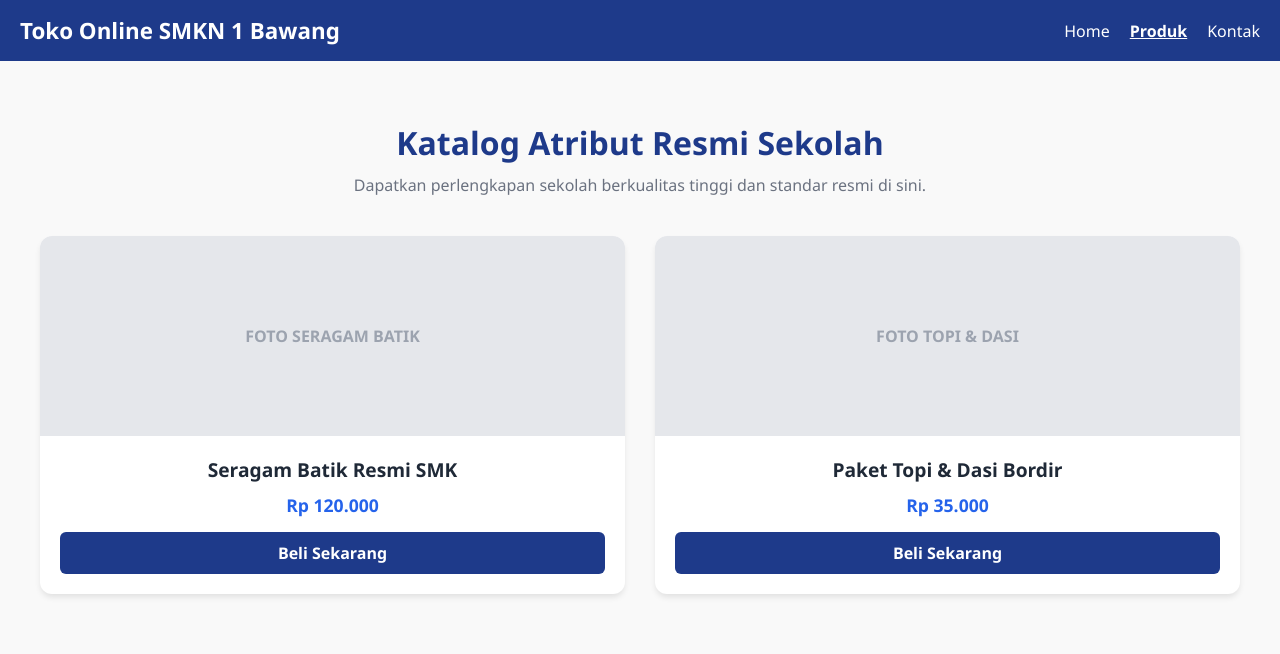
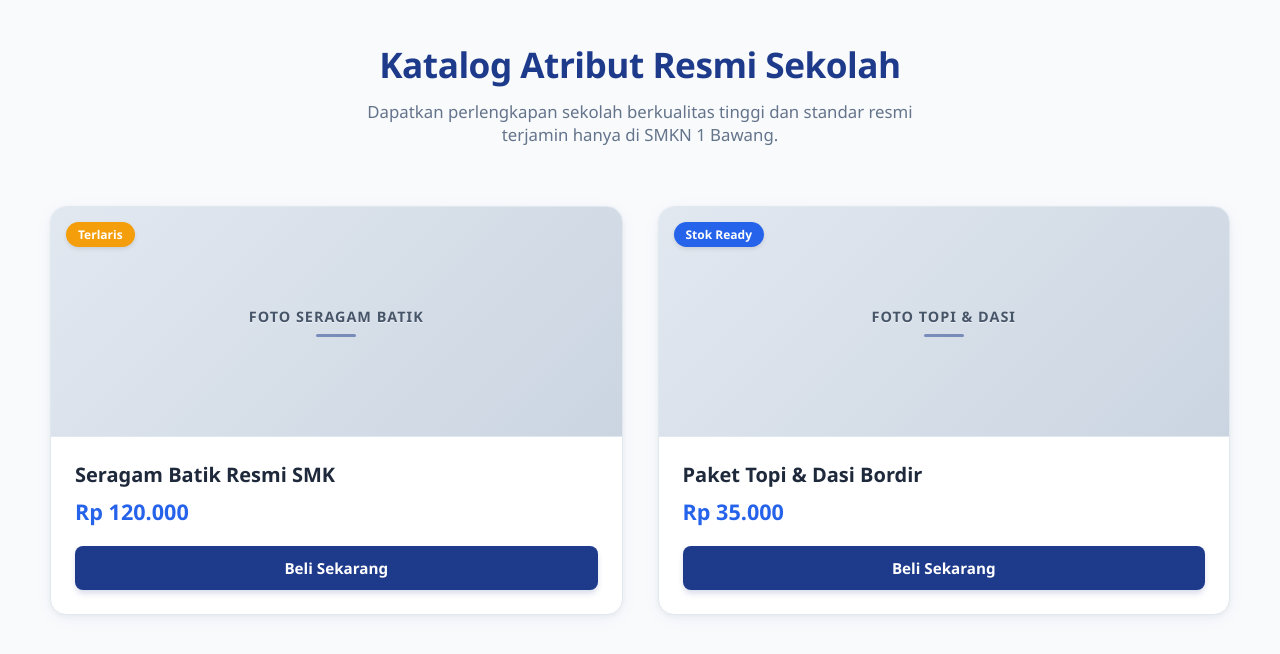
Before and after one commit to fathann22/toko-online-smk, a plain HTML site: page produk.html in a window 1280 px wide. Drawn offline with Linux system fonts and the light colour scheme.

Commit message:
Update produk.html

```diff
--- a/produk.html
+++ b/produk.html
@@ -5,50 +5,198 @@
     <meta name="viewport" content="width=device-width, initial-scale=1.0">
     <title>Katalog Atribut Resmi Sekolah</title>
     <style>
-        * { margin: 0; padding: 0; box-sizing: border-box; }
-        body { font-family: 'Segoe UI', sans-serif; color: #1f2937; background-color: #ffffff; }
-        nav { background-color: #1e3a8a; padding: 15px 20px; display: flex; justify-content: space-between; align-items: center; color: white; }
-        nav .logo { font-size: 1.4rem; font-weight: bold; }
-        nav ul { display: flex; list-style: none; gap: 20px; }
-        nav ul li a { color: white; text-decoration: none; font-weight: 500; }
-        nav ul li a.active { text-decoration: underline; font-weight: bold; }
-        .produk-section { padding: 60px 20px; background-color: #f9f9f9; text-align: center; }
-        .produk-title { font-size: 2rem; color: #1e3a8a; margin-bottom: 10px; }
-        .produk-subtitle { color: #6b7280; margin-bottom: 40px; }
-        .produk-grid { display: grid; grid-template-columns: repeat(auto-fit, minmax(250px, 1fr)); gap: 30px; max-width: 1200px; margin: 0 auto; }
-        .produk-card { background: #ffffff; border-radius: 12px; box-shadow: 0 4px 6px -1px rgba(0, 0, 0, 0.1); overflow: hidden; transition: transform 0.3s; }
-        .produk-card:hover { transform: translateY(-5px); }
-        .produk-image { width: 100%; height: 200px; background-color: #e5e7eb; display: flex; align-items: center; justify-content: center; color: #9ca3af; font-weight: bold; }
-        .produk-info { padding: 20px; }
-        .produk-name { font-size: 1.2rem; margin-bottom: 10px; }
-        .produk-price { font-size: 1.1rem; color: #2563eb; font-weight: bold; margin-bottom: 15px; }
-        .btn-beli { display: block; width: 100%; padding: 10px; background-color: #1e3a8a; color: white; text-align: center; text-decoration: none; border-radius: 6px; font-weight: 600; }
+        /* =================================================== */
+        /* LAYOUT PRODUK MODERN - XI RPL                     */
+        /* =================================================== */
+        * {
+            margin: 0;
+            padding: 0;
+            box-sizing: border-box;
+        }
+
+        body {
+            font-family: 'Segoe UI', Tahoma, Geneva, Verdana, sans-serif;
+            color: #1f2937;
+            background-color: #f8fafc; /* Warna background abu-abu soft biar gak monoton */
+            padding: 40px 20px;
+        }
+
+        .produk-section {
+            max-width: 1200px;
+            margin: 0 auto;
+            text-align: center;
+        }
+
+        .produk-title {
+            font-size: 2.2rem;
+            color: #1e3a8a;
+            margin-bottom: 12px;
+            font-weight: 800;
+            letter-spacing: -0.5px;
+        }
+
+        .produk-subtitle {
+            color: #64748b;
+            font-size: 1.05rem;
+            margin-bottom: 50px;
+            max-width: 600px;
+            margin-left: auto;
+            margin-right: auto;
+        }
+
+        /* Grid Layout Responsif */
+        .produk-grid {
+            display: grid;
+            grid-template-columns: repeat(auto-fit, minmax(280px, 1fr));
+            gap: 35px;
+            padding: 10px;
+        }
+
+        /* Desain Kartu Produk Ala E-Commerce */
+        .produk-card {
+            background: #ffffff;
+            border-radius: 16px; /* Sudut lebih melengkung biar modern */
+            box-shadow: 0 4px 20px -2px rgba(30, 58, 138, 0.05), 0 2px 6px -1px rgba(0, 0, 0, 0.06);
+            overflow: hidden;
+            transition: all 0.3s cubic-bezier(0.4, 0, 0.2, 1);
+            position: relative;
+            border: 1px solid #e2e8f0;
+        }
+
+        /* Efek Mengambang Pas Hover */
+        .produk-card:hover {
+            transform: translateY(-8px);
+            box-shadow: 0 20px 25px -5px rgba(30, 58, 138, 0.1), 0 10px 10px -5px rgba(0, 0, 0, 0.04);
+            border-color: #bfdbfe;
+        }
+
+        /* Label Khusus di Atas Gambar */
+        .produk-badge {
+            position: absolute;
+            top: 15px;
+            left: 15px;
+            background-color: #2563eb;
+            color: white;
+            padding: 4px 12px;
+            font-size: 0.75rem;
+            font-weight: 700;
+            border-radius: 30px;
+            z-index: 10;
+            box-shadow: 0 2px 4px rgba(0,0,0,0.1);
+        }
+        .produk-badge.terlaris {
+            background-color: #f59e0b; /* Warna kuning oranye */
+        }
+
+        /* Desain Wadah Foto/Gambar */
+        .produk-image {
+            width: 100%;
+            height: 230px;
+            background: linear-gradient(135deg, #e2e8f0 0%, #cbd5e1 100%);
+            display: flex;
+            flex-direction: column;
+            align-items: center;
+            justify-content: center;
+            color: #475569;
+            font-size: 0.9rem;
+            font-weight: bold;
+            letter-spacing: 1px;
+            text-shadow: 0 1px 0 rgba(255,255,255,0.6);
+            border-bottom: 1px solid #e2e8f0;
+        }
+
+        /* Ornamen Garis Kecil di Bawah Teks Foto Placeholder */
+        .produk-image::after {
+            content: '';
+            display: block;
+            width: 40px;
+            height: 3px;
+            background-color: #1e3a8a;
+            margin-top: 8px;
+            border-radius: 2px;
+            opacity: 0.5;
+        }
+
+        /* Informasi Text Dalam Card */
+        .produk-info {
+            padding: 24px;
+            text-align: left; /* Teks dibikin rata kiri biar lebih rapi */
+        }
+
+        .produk-name {
+            font-size: 1.25rem;
+            color: #1e293b;
+            font-weight: 700;
+            margin-bottom: 8px;
+            line-height: 1.4;
+        }
+
+        .produk-price {
+            font-size: 1.35rem;
+            color: #2563eb;
+            font-weight: 800;
+            margin-bottom: 20px;
+            display: flex;
+            align-items: center;
+        }
+
+        /* Tombol Beli Dinamis */
+        .btn-beli {
+            display: block;
+            width: 100%;
+            padding: 12px;
+            background-color: #1e3a8a;
+            color: white;
+            text-align: center;
+            text-decoration: none;
+            border-radius: 8px;
+            font-weight: 700;
+            font-size: 0.95rem;
+            transition: background-color 0.2s ease, transform 0.1s ease;
+            box-shadow: 0 4px 6px -1px rgba(30, 58, 138, 0.2);
+        }
+
+        .btn-beli:hover {
+            background-color: #1d4ed8;
+        }
+
+        .btn-beli:active {
+            transform: scale(0.98); /* Efek mendem dikit pas diklik */
+        }
     </style>
 </head>
 <body>
-    <nav>
-        <div class="logo">Toko Online SMKN 1 Bawang</div>
-        <ul>
-            <li><a href="index.html">Home</a></li>
-            <li><a href="produk.html" class="active">Produk</a></li>
-            <li><a href="kontak.html">Kontak</a></li>
-        </ul>
-    </nav>
+
     <main>
         <section id="produk" class="produk-section">
             <h2 class="produk-title">Katalog Atribut Resmi Sekolah</h2>
-            <p class="produk-subtitle">Dapatkan perlengkapan sekolah berkualitas tinggi dan standar resmi di sini.</p>
+            <p class="produk-subtitle">Dapatkan perlengkapan sekolah berkualitas tinggi dan standar resmi terjamin hanya di SMKN 1 Bawang.</p>
+
             <div class="produk-grid">
+                <!-- Kartu Produk 1 -->
                 <div class="produk-card">
+                    <div class="produk-badge terlaris">Terlaris</div>
                     <div class="produk-image">FOTO SERAGAM BATIK</div>
-                    <div class="produk-info"><h3 class="produk-name">Seragam Batik Resmi SMK</h3><p class="produk-price">Rp 120.000</p><a href="#" class="btn-beli">Beli Sekarang</a></div>
+                    <div class="produk-info">
+                        <h3 class="produk-name">Seragam Batik Resmi SMK</h3>
+                        <p class="produk-price">Rp 120.000</p>
+                        <a href="#" class="btn-beli">Beli Sekarang</a>
+                    </div>
                 </div>
+
+                <!-- Kartu Produk 2 -->
                 <div class="produk-card">
+                    <div class="produk-badge">Stok Ready</div>
                     <div class="produk-image">FOTO TOPI & DASI</div>
-                    <div class="produk-info"><h3 class="produk-name">Paket Topi & Dasi Bordir</h3><p class="produk-price">Rp 35.000</p><a href="#" class="btn-beli">Beli Sekarang</a></div>
+                    <div class="produk-info">
+                        <h3 class="produk-name">Paket Topi & Dasi Bordir</h3>
+                        <p class="produk-price">Rp 35.000</p>
+                        <a href="#" class="btn-beli">Beli Sekarang</a>
+                    </div>
                 </div>
             </div>
         </section>
     </main>
+
 </body>
 </html>
```
